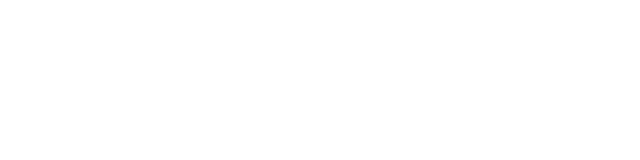
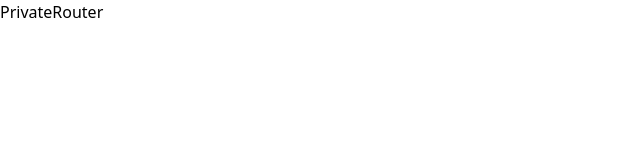
Before and after one commit to psyBeth/Hanako-Store, a React (Create React App) app: page /dashboard in a window 1280 px wide. Shown: the top 160 px of the page, without its empty margins (0-640 px from the left). Built offline with nearby package versions, Linux system fonts and the light colour scheme.

Commit message:
app router built

```diff
--- a/package.json
+++ b/package.json
@@ -11,6 +11,7 @@
     "axios": "^1.6.8",
     "react": "^18.2.0",
     "react-dom": "^18.2.0",
+    "react-router-dom": "^6.22.3",
     "react-scripts": "5.0.1",
     "web-vitals": "^2.1.0"
   },
--- a/src/App.js
+++ b/src/App.js
@@ -1,9 +1,8 @@
+import AppRouter from "./router/AppRouter";
 
 function App() {
   return (
-    <div className="App">
-
-    </div>
+    <AppRouter />
   );
 }
 
--- a/src/index.js
+++ b/src/index.js
@@ -2,6 +2,7 @@ import React from 'react';
 import ReactDOM from 'react-dom/client';
 import './index.css';
 import App from './App';
+import { BrowserRouter } from 'react-router-dom';
 
 const root = ReactDOM.createRoot(document.getElementById('root'));
-root.render(<App />);
+root.render(<BrowserRouter><App /></BrowserRouter>);
--- /dev/null
+++ b/src/router/AppRouter.jsx
@@ -0,0 +1,27 @@
+import { Routes, Route } from "react-router-dom";
+import Login from "../pages/Login";
+import PrivateRouter from "./PrivateRouter";
+import Home from "../pages/Home";
+import Products from "../pages/Products";
+import ProductDetail from "../pages/ProductDetail";
+import About from "../pages/About";
+import NotFound from "../pages/NotFound";
+
+const AppRouter = () => {
+    return (
+        <>
+            <Routes>
+                <Route path="/" element={<Login />} />
+                <Route path="/dashboard" element={<PrivateRouter />}>
+                    <Route path="" element={<Home />} />
+                    <Route path="/dashboard/products" element={<Products />} />
+                    <Route path="products/:title" element={<ProductDetail />} />
+                    <Route path="about" element={<About />} />
+                </Route>
+                <Route path="*" element={<NotFound />} />
+            </Routes>
+        </>
+    )
+}
+
+export default AppRouter
--- /dev/null
+++ b/src/router/PrivateRouter.jsx
@@ -0,0 +1,9 @@
+import React from 'react'
+
+const PrivateRouter = () => {
+  return (
+    <div>PrivateRouter</div>
+  )
+}
+
+export default PrivateRouter
```
Also changed, not shown: 1 other file (tests, documents, lock files or other folders).
